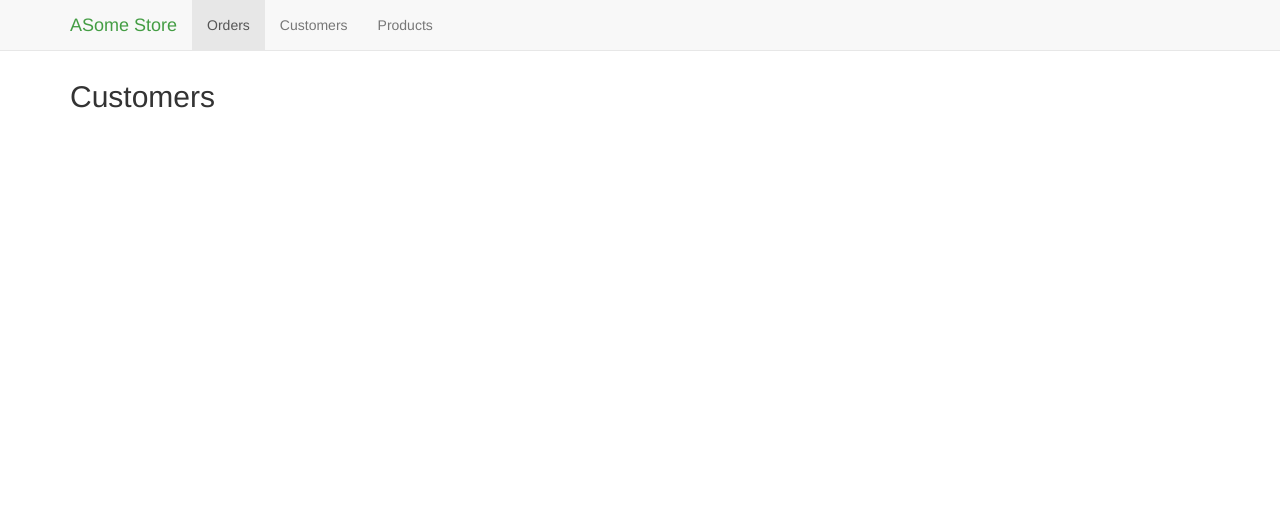
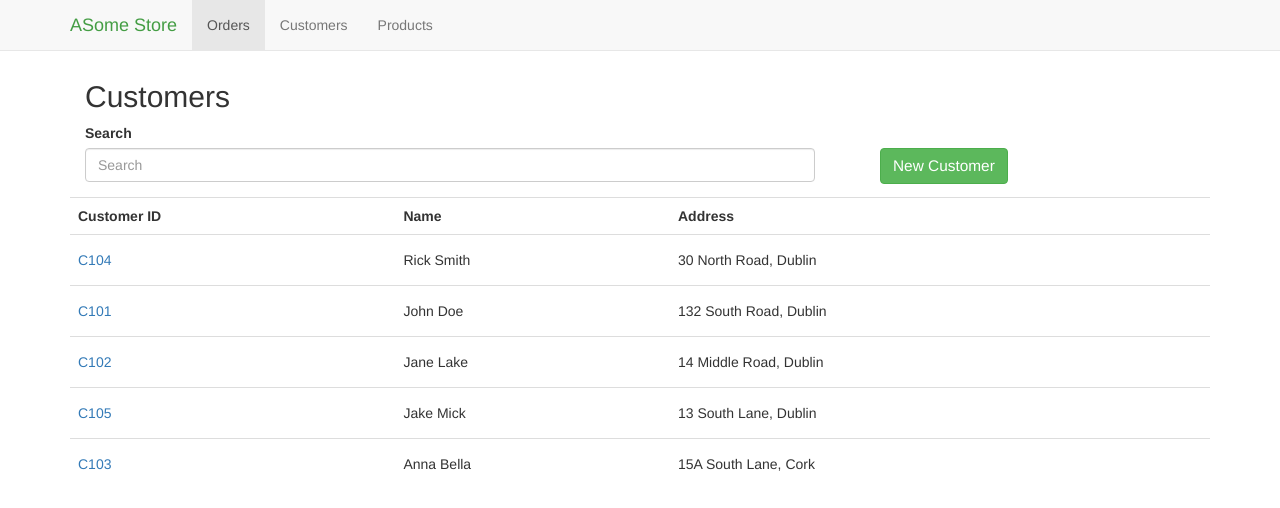
Before and after one commit to paulocoding/angular-test, a plain HTML site: page public/index.html at #/customers/ in a window 1280 px wide. Drawn offline with nearby package versions, Linux system fonts and the light colour scheme.

Commit message:
Added customers listing and small layout fixes

```diff
--- a/public/app/views/customers.html
+++ b/public/app/views/customers.html
@@ -1 +1,20 @@
-<h2>Customers</h2>
+<div class="col-md-12">
+  <h2>Customers</h2>
+</div>
+<div class="form-group col-md-8">
+  <label for="search">Search</label>
+  <input type="text" class="form-control" id="search" placeholder="Search" ng-model="customerSearch">
+</div>
+<div class="col-md-4"><a href="#/new-customer/" class="btn btn-success order-btn">New Customer</a></div>
+<table class="table spaced">
+  <tr>
+    <th>Customer ID</th>
+    <th>Name</th>
+    <th>Address</th>
+  </tr>
+  <tr ng-repeat="customer in customers| filter:customerSearch | orderBy:'name':true" >
+    <td><a href="#/customer/{{customer.id}}">{{ customer.id }}</a></td>
+    <td>{{ customer.name }}</td>
+    <td>{{ customer.address }}</td>
+  </tr>
+</table>
--- a/public/assets/css/styles.css
+++ b/public/assets/css/styles.css
@@ -15,7 +15,7 @@ a.navbar-brand.brand-green {
   a.navbar-brand.brand-green:hover, a.navbar-brand.brand-green:active {
     color: #88BD44; }
 
-table.orders tr td {
+table.spaced tr td {
   vertical-align: middle;
   height: 51px; }
 
--- a/public/assets/js/bundle.js
+++ b/public/assets/js/bundle.js
@@ -252,7 +252,7 @@ angular.module('ordersApp').config(function($routeProvider){
   //  Customers View Controller
   //
   var customersListController = function($scope, customersFactory){
-
+    $scope.customers = customersFactory.getCustomers();
   };
   customersListController.$inject = ['$scope', 'customersFactory'];
   angular.module('ordersApp').controller('customersListController', customersListController);
--- a/public/index.html
+++ b/public/index.html
@@ -31,7 +31,7 @@
               <span class="icon-bar"></span>
               <span class="icon-bar"></span>
             </button>
-            <a class="navbar-brand brand-green" href="#/">ASome Store</a>
+            <a class="navbar-brand brand-green" href="#/" ng-click="menu(0)">ASome Store</a>
           </div>
 
           <!-- Collect the nav links, forms, and other content for toggling -->
--- a/source/js/2-controllers.js
+++ b/source/js/2-controllers.js
@@ -93,7 +93,7 @@
   //  Customers View Controller
   //
   var customersListController = function($scope, customersFactory){
-
+    $scope.customers = customersFactory.getCustomers();
   };
   customersListController.$inject = ['$scope', 'customersFactory'];
   angular.module('ordersApp').controller('customersListController', customersListController);
--- a/source/scss/2-layout/base-layout.scss
+++ b/source/scss/2-layout/base-layout.scss
@@ -20,7 +20,7 @@ a.navbar-brand.brand-green{
   }
 }
 
-table.orders tr td{
+table.spaced tr td{
   vertical-align: middle;
   height: 51px;
 }
```
Also changed, not shown: public/app/views/orders.html (+4 -4 lines), public/app/views/products.html (+5 -5 lines), public/assets/css/2-layout/base-layout.css.
